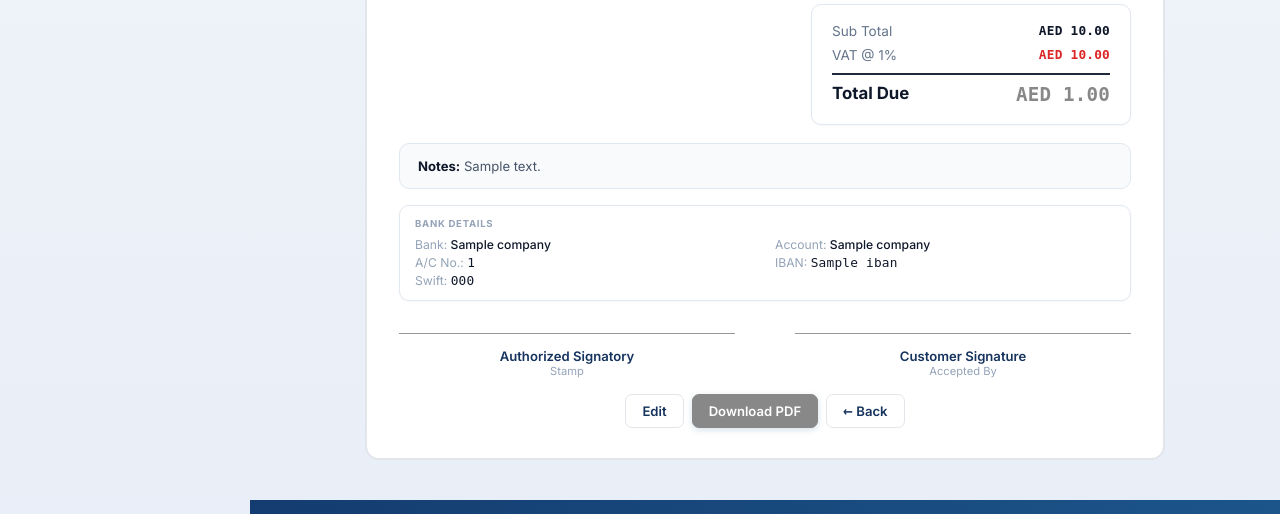
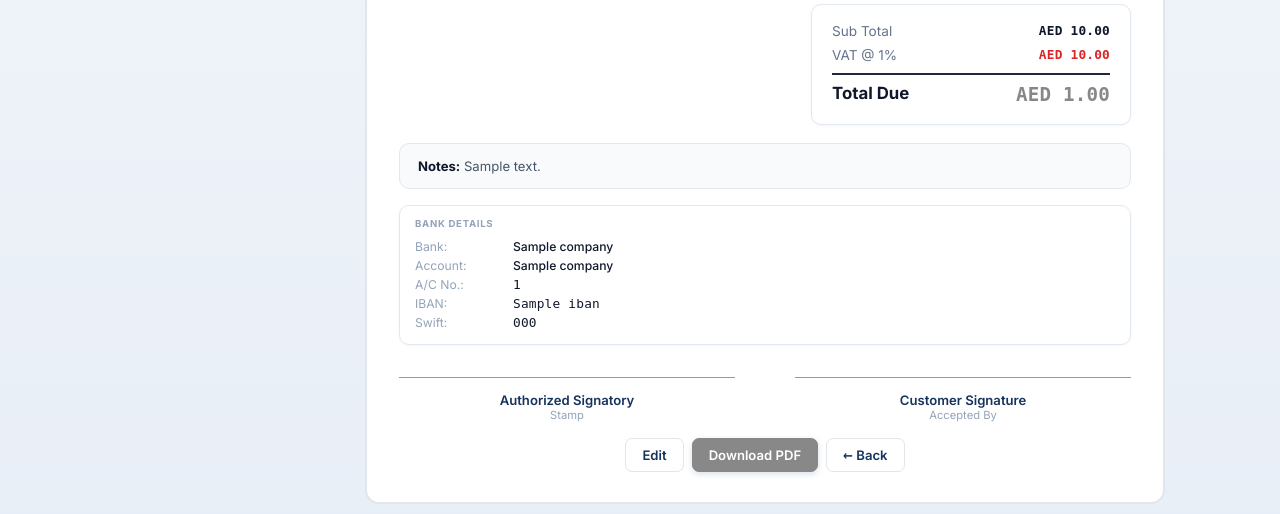
Before and after one commit to viki863-star/current-link-payroll, a Python web app: template app/customer/templates/customer/invoice_view.html in a window 1280 px wide. Shown: the part 575-1089 px from the top of the page. Run offline with Jinja, Linux system fonts and the light colour scheme; the template is opened without the code that fills it: most values are stand-ins (such as "Sample title", 1, 10 or a date in 2020).

Commit message:
bank details: single column label-value layout instead of 2-column grid (web + PDF)

```diff
--- a/app/customer/templates/customer/invoice_view.html
+++ b/app/customer/templates/customer/invoice_view.html
@@ -139,12 +139,12 @@
     {% if company and (company.bank_name or company.bank_account_name or company.bank_account_number or company.iban) %}
     <div style="margin-bottom:14px;padding:12px 15px;background:#fff;border-radius:10px;border:1.5px solid #e2e8f0;box-shadow:0 1px 3px rgba(0,0,0,0.04)">
         <h4 style="margin:0 0 8px;font-size:0.6rem;text-transform:uppercase;color:#94a3b8;letter-spacing:0.7px;font-weight:700">Bank Details</h4>
-        <div style="display:grid;grid-template-columns:1fr 1fr;gap:3px 20px;font-size:0.76rem">
-            {% if company.bank_name %}<div><span style="color:#94a3b8">Bank:</span> <span style="color:#0f172a;font-weight:500">{{ company.bank_name }}</span></div>{% endif %}
-            {% if company.bank_account_name %}<div><span style="color:#94a3b8">Account:</span> <span style="color:#0f172a;font-weight:500">{{ company.bank_account_name }}</span></div>{% endif %}
-            {% if company.bank_account_number %}<div><span style="color:#94a3b8">A/C No.:</span> <span style="color:#0f172a;font-weight:500" class="mono">{{ company.bank_account_number }}</span></div>{% endif %}
-            {% if company.iban %}<div><span style="color:#94a3b8">IBAN:</span> <span style="color:#0f172a;font-weight:500" class="mono">{{ company.iban }}</span></div>{% endif %}
-            {% if company.swift_code %}<div><span style="color:#94a3b8">Swift:</span> <span style="color:#0f172a;font-weight:500" class="mono">{{ company.swift_code }}</span></div>{% endif %}
+        <div style="font-size:0.76rem">
+            {% if company.bank_name %}<div style="display:flex;gap:8px;padding:2px 0"><span style="color:#94a3b8;min-width:90px">Bank:</span><span style="color:#0f172a;font-weight:500">{{ company.bank_name }}</span></div>{% endif %}
+            {% if company.bank_account_name %}<div style="display:flex;gap:8px;padding:2px 0"><span style="color:#94a3b8;min-width:90px">Account:</span><span style="color:#0f172a;font-weight:500">{{ company.bank_account_name }}</span></div>{% endif %}
+            {% if company.bank_account_number %}<div style="display:flex;gap:8px;padding:2px 0"><span style="color:#94a3b8;min-width:90px">A/C No.:</span><span style="color:#0f172a;font-weight:500" class="mono">{{ company.bank_account_number }}</span></div>{% endif %}
+            {% if company.iban %}<div style="display:flex;gap:8px;padding:2px 0"><span style="color:#94a3b8;min-width:90px">IBAN:</span><span style="color:#0f172a;font-weight:500" class="mono">{{ company.iban }}</span></div>{% endif %}
+            {% if company.swift_code %}<div style="display:flex;gap:8px;padding:2px 0"><span style="color:#94a3b8;min-width:90px">Swift:</span><span style="color:#0f172a;font-weight:500" class="mono">{{ company.swift_code }}</span></div>{% endif %}
         </div>
     </div>
     {% endif %}
```
Also changed, not shown: app/customer/routes.py (+7 -15 lines).
